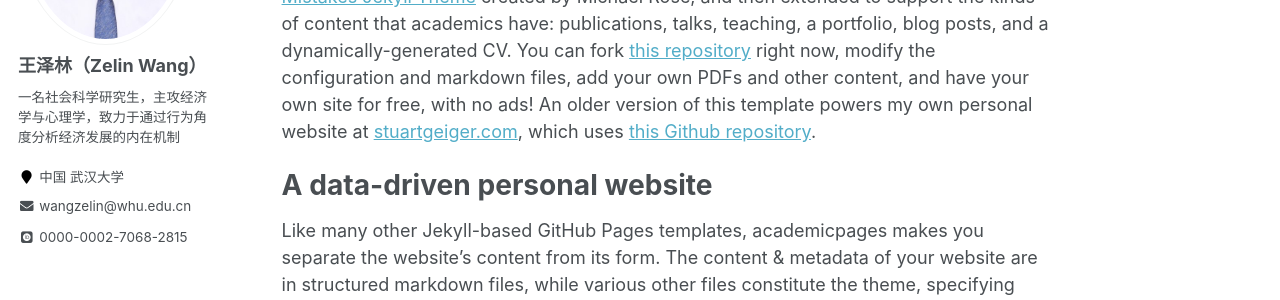
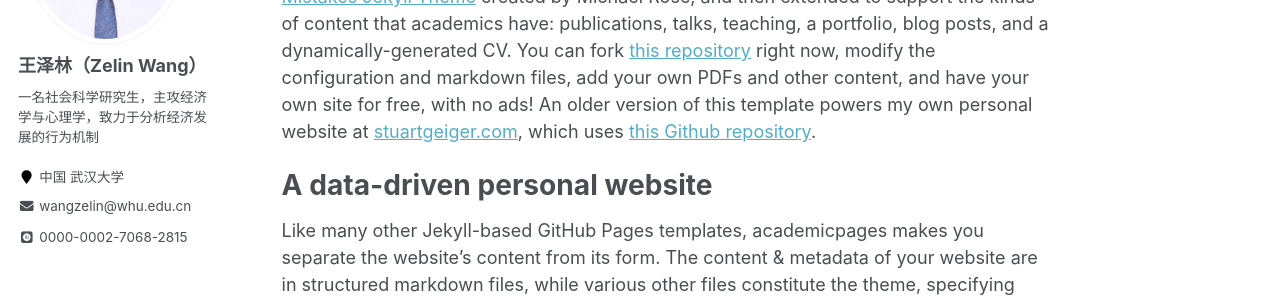
Before and after one commit to ColinWangZelin/colinwangzelin.github.io, a Jekyll site: the page built from _pages/about.md, in a window 1280 px wide. Shown: the part 313-613 px from the top of the page. Built offline with Jekyll 4.4.1, drawn with Linux system fonts in a browser that asks for light colours; some web fonts are replaced.

Commit message:
Update _config.yml

```diff
--- a/_config.yml
+++ b/_config.yml
@@ -82,7 +82,7 @@ analytics:
 author:
   name             : "王泽林（Zelin Wang）"
   avatar           : "wangzelin.png"
-  bio              : "一名社会科学研究生，主攻经济学与心理学，致力于通过行为角度分析经济发展的内在机制"
+  bio              : "一名社会科学研究生，主攻经济学与心理学，致力于分析经济发展的行为机制"
   location         : "中国 武汉大学"
   employer         :
   pubmed           :
```
